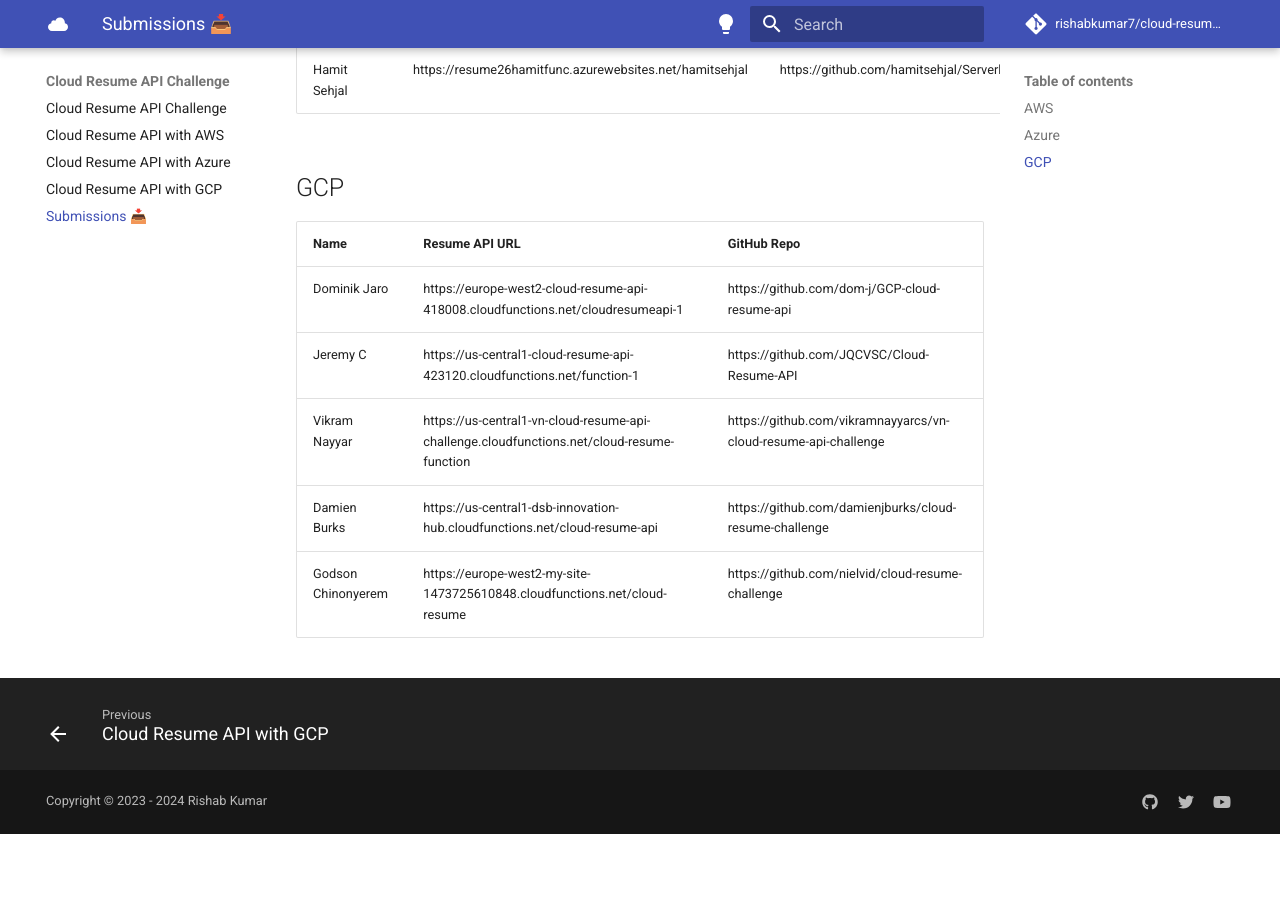
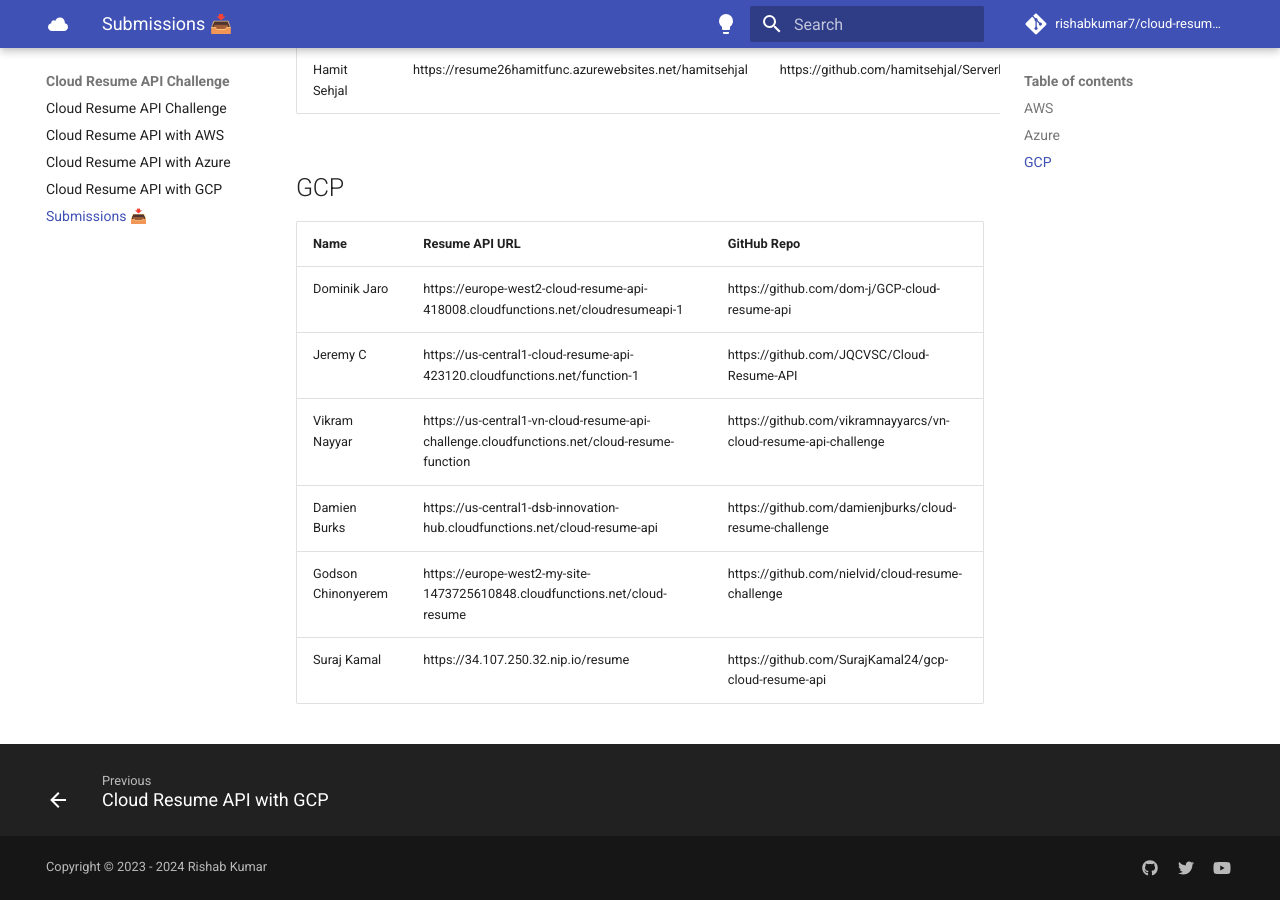
Before and after one commit to rishabkumar7/cloud-resume-api, an MkDocs documentation site: the page built from docs/submissions.md, in a window 1280 px wide and 900 px high, scrolled down 1873 px. Built offline with MkDocs 1.6.1 and Material for MkDocs 9.7.7, drawn with Linux system fonts in a browser that asks for light colours; comment, search, counter and statistics services are not loaded; before the commit the page ends 2707 px from its top, so only the background shows below that.

Commit message:
Add Suraj contribution to the challenge

```diff
--- a/docs/submissions.md
+++ b/docs/submissions.md
@@ -44,3 +44,4 @@ This is the place to add your own Cloud Resume API project!
 | Vikram Nayyar | https://us-central1-vn-cloud-resume-api-challenge.cloudfunctions.net/cloud-resume-function | https://github.com/vikramnayyarcs/vn-cloud-resume-api-challenge |
 | Damien Burks | https://us-central1-dsb-innovation-hub.cloudfunctions.net/cloud-resume-api | https://github.com/damienjburks/cloud-resume-challenge |
 | Godson Chinonyerem | https://europe-west2-my-site-1473725610848.cloudfunctions.net/cloud-resume | https://github.com/nielvid/cloud-resume-challenge |
+| Suraj Kamal | https://34.107.250.32.nip.io/resume | https://github.com/SurajKamal24/gcp-cloud-resume-api |
```
